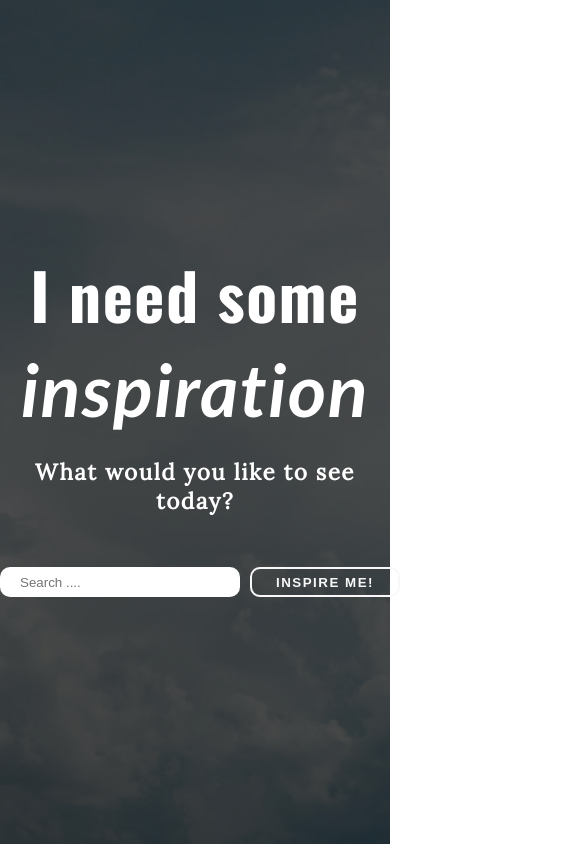
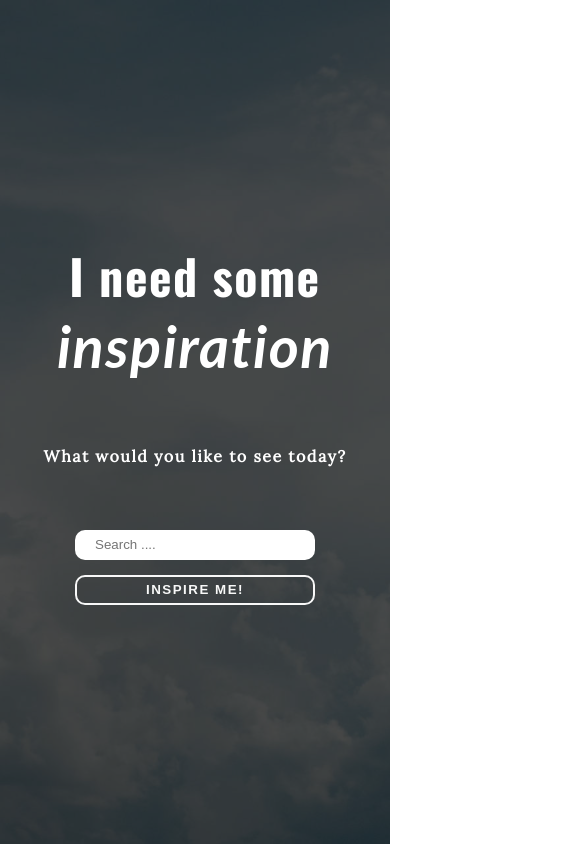
Before and after one commit to anpnguyen/InspirationMontage, a React (Create React App) app in the folder photo_montage/: page / in a window 390 px wide. Shown: the whole page, 577 px wide, since content can reach past the window. Built offline with nearby package versions, Linux system fonts and the light colour scheme.

Commit message:
add media queries to landing

```diff
--- a/photo_montage/public/index.html
+++ b/photo_montage/public/index.html
@@ -3,7 +3,10 @@
   <head>
     <meta charset="utf-8" />
     <link rel="shortcut icon" href="%PUBLIC_URL%/favicon.ico" />
-    <meta name="viewport" content="width=device-width, initial-scale=1" />
+    <meta
+      name="viewport"
+      content="width=device-width, initial-scale=1.0, maximum-scale=1.0, user-scalable=0"
+    />
     <meta name="theme-color" content="#000000" />
 
     <link rel="manifest" href="%PUBLIC_URL%/manifest.json" />
--- a/photo_montage/src/App.css
+++ b/photo_montage/src/App.css
@@ -7,7 +7,9 @@ html, body, .App, #root {
     padding:0;
     font-family: 'Oswald';
     font-size: 16px;
-    text-align: center
+    text-align: center;
+    box-sizing: border-box
+
 
 }
 
--- a/photo_montage/src/Landing.css
+++ b/photo_montage/src/Landing.css
@@ -1,7 +1,6 @@
 .Landing {
-  width: 100vw;
-  height: 100vh;
-
+  width: 100%;
+  height: 100%;
   position: relative;
   z-index: 0;
 }
@@ -16,11 +15,14 @@
   justify-content: center;
   color: white;
   flex-direction: column;
+  padding: 2rem;
+  box-sizing: border-box;
 }
 
 .LandingContent h1 {
   font-size: 4rem;
   letter-spacing: 1.5px;
+  margin: 2rem 0;
 }
 
 .LandingContent h1 em {
@@ -28,21 +30,24 @@
   font-size: 4.6rem;
 }
 
-.LandingSubHeading {
+.LandingSubHeading h3 {
+  margin: 2rem 0;
   font-family: "Lora";
   font-size: 1.2rem;
   letter-spacing: 1.5px;
 }
 
 .LandingForm {
-  margin-top: 30px;
-  height: 30px;
   display: flex;
   align-items: center;
 }
 
+.LandingForm form {
+  margin: 2rem;
+}
+
 .LandingForm input {
-  height: 30px;
+  min-height: 30px;
   width: 200px;
   margin: 0 10px;
   padding: 0 20px;
@@ -52,7 +57,7 @@
 }
 
 .LandingForm button {
-  height: 30px;
+  min-height: 30px;
   width: 150px;
   background: transparent;
   border: 2px solid #f8f8f8;
@@ -78,10 +83,10 @@
 .alert {
   position: absolute;
   top: 100px;
-  left: 50%;
-  margin-left: -350px;
+  /* left: 50%; */
+  /* margin-left: -350px; */
   z-index: 2;
-  width: 700px;
+  width: 90%;
   background: rgba(53, 53, 53, 0.5);
   color: #f8f8f8;
   padding: 1rem;
@@ -97,3 +102,37 @@
 .alert h2 {
   letter-spacing: 2px;
 }
+
+@media only screen and (max-width: 768px) {
+  .LandingContent h1 {
+    font-size: 3rem;
+    letter-spacing: 1.5px;
+  }
+
+  .LandingContent h1 em {
+    font-family: "lato";
+    font-size: 3.6rem;
+  }
+}
+
+@media only screen and (max-width: 580px) {
+  .LandingForm {
+    display: flex;
+    flex-direction: column;
+  }
+
+  .LandingForm button {
+    margin-top: 15px;
+    width: 240px;
+  }
+}
+
+@media only screen and (max-width: 480px) {
+  .LandingSubHeading h3 {
+    font-family: "Lora";
+    font-size: 1rem;
+  }
+  .LandingContent {
+    padding: 1rem;
+  }
+}
--- a/photo_montage/src/Landing.js
+++ b/photo_montage/src/Landing.js
@@ -6,7 +6,6 @@ const Landing = props => {
   const { history } = props;
   const style = {
     backgroundImage: `url(${background})`,
-    width: "100%",
     backgroundPosition: "center",
     backgroundSize: "cover"
   };
@@ -35,9 +34,8 @@ const Landing = props => {
         <div className="LandingSubHeading">
           <h3>What would you like to see today?</h3>
         </div>
-
-        <form onSubmit={handleSubmit}>
-          <div className="LandingForm">
+        <div className="LandingForm">
+          <form onSubmit={handleSubmit}>
             <input
               type="text"
               placeholder="Search ...."
@@ -46,8 +44,8 @@ const Landing = props => {
               onChange={handleChange}
             />
             <button>Inspire me!</button>
-          </div>
-        </form>
+          </form>
+        </div>
       </div>
     </div>
   );
--- a/photo_montage/src/PhotoStage.css
+++ b/photo_montage/src/PhotoStage.css
@@ -8,5 +8,6 @@ img {
 
 .IndividualImage{
     margin:0;
-    line-height: 0
+    line-height: 0;
+
 }
--- a/photo_montage/src/PhotoStage.js
+++ b/photo_montage/src/PhotoStage.js
@@ -56,7 +56,8 @@ function PhotoStage(props) {
       setSearchState({
         ...searchState,
         images: images.concat(newResponse.data.results)
-      });
+      })
+      console.log('calling');
     };
 
     images.length > 0 && page < totalPages && getNewImages();
```
Also changed, not shown: 1 other file (tests, documents, lock files or other folders).
